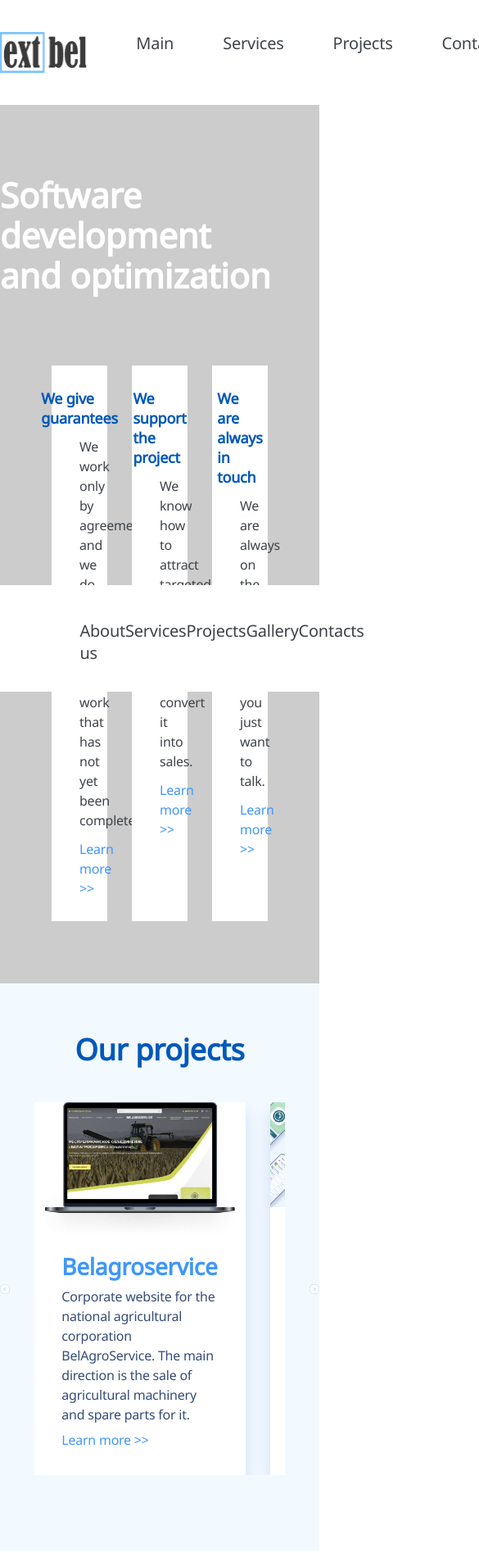
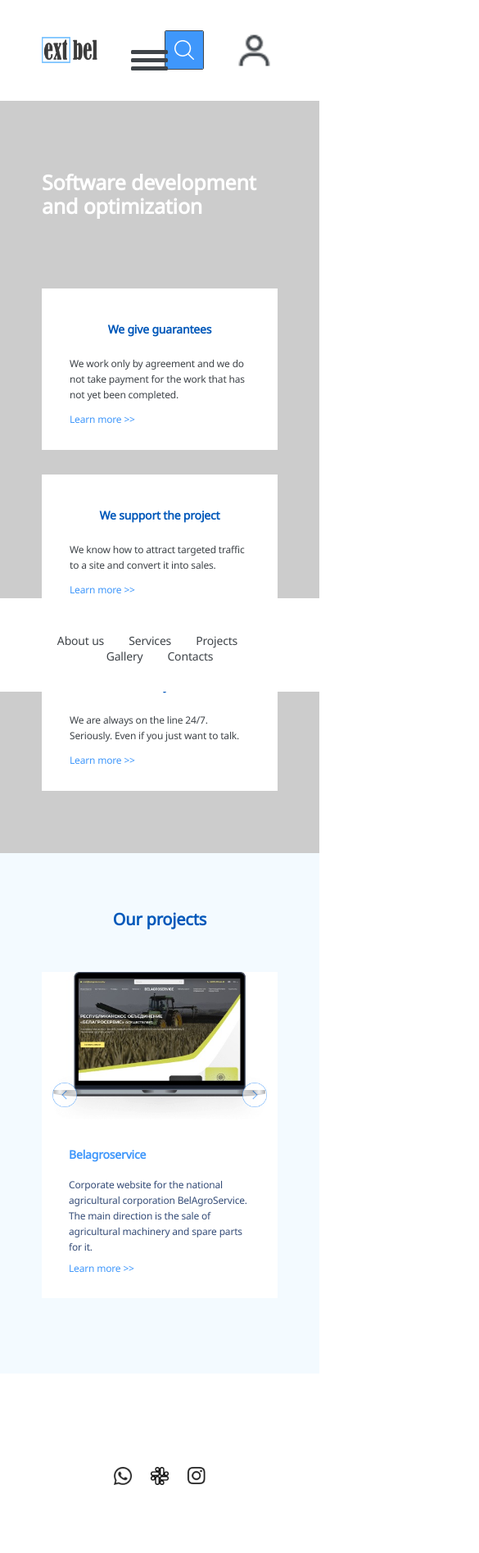
Before and after one commit to Greenkrok/ExtBel, a website built with webpack: page src/index.html in a window 390 px wide. Shown: the top 1895 px of the page at 82% size, 585 px wide, since content can reach past the window. After the commit the page ends 1864 px from the top, so only its background shows below. Built offline with nearby package versions, Linux system fonts and the light colour scheme; files whose address does not match are found by name.

Commit message:
feat: add media queries

```diff
--- /dev/null
+++ b/src/styles/scss/global/_media-queries.scss
@@ -0,0 +1,404 @@
+@media (max-width: 1600px) {
+  body {
+    font-weight: normal;
+    font-size: 12px;
+    line-height: 19px;
+  }
+
+  .logo {
+    width: 85px;
+  }
+
+
+  .header__nav {
+    font-size: 16px;
+    line-height: 22px;
+    margin: 0 60px;
+  }
+
+  header .menu__item:not(:last-child) {
+    margin-right: 48px;
+  }
+
+  h1 {
+    font-weight: bold;
+    font-size: 33px;
+    line-height: 39px;
+  }
+
+  h2 {
+    font-weight: 600;
+    font-size: 28px;
+    line-height: 19px;
+  }
+
+  h3 {
+    font-weight: 600;
+    font-size: 22px;
+    line-height: 30px;
+  }
+
+  h4 {
+    font-weight: 600;
+    font-size: 14px;
+    line-height: 19px;
+  }
+
+  .container {
+    max-width: 1120px;
+  }
+
+  .profile {
+    margin-left: 48px;
+
+    &__avatar {
+      margin-right: 8.45px
+    }
+  }
+
+  .arrow {
+    width: 40px;
+    height: 40px;
+  }
+
+  .slider__item {
+    width: 10px;
+    height: 10px;
+  }
+
+  .social__item {
+    width: 22px;
+    height: 22px;
+  }
+}
+
+@media (max-width: 1280px) {
+  body {
+    font-size: 10px;
+    line-height: 14px;
+  }
+
+  h1 {
+    font-weight: bold;
+    font-size: 30px;
+    line-height: 29px;
+  }
+
+  h2 {
+    display: none;
+  }
+
+  h3 {
+    font-weight: 600;
+    font-size: 18px;
+    line-height: 25px;
+  }
+
+  h4 {
+    font-weight: 600;
+    font-size: 12px;
+    line-height: 14px;
+  }
+
+  .container {
+    max-width: 920px;
+  }
+
+  .logo {
+    width: 59.5px;
+  }
+
+
+  header .menu__item:not(:last-child) {
+    margin-right: 40px;
+  }
+
+  .header__nav {
+    font-size: 12px;
+    line-height: 16px;
+  }
+
+  .profile__avatar {
+    width: 14px;
+    height: 14.67px;
+  }
+
+  .arrow {
+    width: 30px;
+    height: 30px;
+  }
+
+  .slider__item {
+    width: 8px;
+    height: 8px;
+  }
+
+  .footer__nav {
+    font-size: 12px;
+    line-height: 16.35px;
+  }
+
+  .social__item {
+    width: 20px;
+    height: 20px;
+
+    &:not(:last-child) {
+      margin-right: 21.5px;
+    }
+  }
+}
+
+@media (max-width: 960px) {
+  body {
+    font-size: 27px;
+    line-height: 150%;
+  }
+
+  h1 {
+    font-weight: bold;
+    font-size: 62px;
+    line-height: 66px;
+  }
+
+  h2 {
+    font-weight: 600;
+    font-size: 45px;
+    line-height: 54px;
+  }
+
+  h3 {
+    font-weight: 600;
+    font-size: 31.5px;
+    line-height: 43px;
+  }
+
+  h4 {
+    font-weight: 600;
+    font-size: 32px;
+    line-height: 43px;
+  }
+
+  .container {
+    max-width: 648px;
+  }
+
+  header {
+    background: #FFFFFF;
+    position: fixed;
+    width: 100vw;
+    top: 0;
+    left: 0;
+    z-index: 666;
+  }
+
+  main {
+    margin-top: 123px;
+  }
+
+  .logo {
+    width: 153px;
+  }
+
+
+  .header__nav {
+    font-size: 36px;
+    line-height: 49px;
+    margin: 0;
+  }
+
+
+  .profile {
+    margin: 0;
+  }
+
+  .profile__avatar {
+    width: 40.5px;
+    height: 42.75px;
+  }
+
+  .arrow {
+    width: 66px;
+    height: 66px;
+  }
+
+  .slider__item {
+    width: 22px;
+    height: 22px;
+  }
+  .search-form__input {
+    display: none;
+  }
+
+  .profile__text {
+    display: none;
+  }
+
+  .burger-container {
+    .burger {
+		display: inline-block;
+	  }
+
+    .menu {
+      display: none;
+      transition: left .5s;
+    }
+
+    .toggle:checked ~ .menu {
+      position: fixed;
+      top: 0;
+      left: 0;
+      display: flex;
+      flex-direction: column;
+      justify-content: start;
+      width: 70%;
+      height: 100%;
+      background-color: $white;
+      box-shadow: 200px 1px rgba(0, 0, 0, 0.5);
+      padding: 200px 65px;
+
+      .menu__item {
+        margin-bottom: 14px;
+      }
+    }
+  }
+
+  .cards {
+    flex-direction: column;
+
+    .card {
+      width: 100%;
+    }
+
+    .card:not(:last-child) {
+      margin-bottom: 30px;
+    }
+  }
+
+  .projects {
+    width: 100%;
+    margin: 0;
+  }
+
+  .project {
+    width: 100%;
+  }
+
+  .project:not(:first-child) {
+    display: none;
+
+  }.project:first-child {
+    margin-right: 0;
+}
+
+.arrow {
+    position: absolute;
+
+    &_left {
+      left: 29px;
+      top: 135px;
+    }
+
+    &_right {
+      right: 29px;
+      top: 135px;
+    }
+}
+
+  footer .menu {
+    width: 100%;
+    flex-wrap: wrap;
+    justify-content: center;
+
+    &__item:not(:last-child) {
+      margin-right: 50px;
+    }
+  }
+
+  .footer__nav {
+    font-size: 32px;
+    line-height: 44px;
+  }
+
+  .social__item {
+    width: 50px;
+    height: 50px;
+
+    &:not(:last-child) {
+      margin-right: 50px;
+    }
+  }
+}
+
+@media (max-width: 720px) {
+  body {
+    font-size: 12px;
+    line-height: 19px;
+  }
+
+  h1 {
+    font-weight: bold;
+    font-size: 25px;
+    line-height: 29px;
+  }
+
+  h2 {
+    font-weight: 600;
+    font-size: 20px;
+    line-height: 24px;
+  }
+
+  h3, h4 {
+    font-weight: 600;
+    font-size: 14px;
+  }
+
+  .container {
+    max-width: 288px;
+  }
+
+  .logo {
+    width: 68px;
+  }
+
+
+  .header__nav {
+    font-size: 16px;
+    line-height: 22px;
+  }
+
+  .arrow {
+    width: 30px;
+    height: 30px;
+
+    &_left {
+      left: 13px;
+    }
+
+    &_right {
+      right: 13px;
+    }
+  }
+
+  .slider__item {
+    width: 10px;
+    height: 10px;
+  }
+
+  .footer__nav {
+    font-size: 14px;
+    line-height: 19px;
+  }
+
+  footer .menu__item:not(:last-child) {
+    margin-right: 30px;
+  }
+
+  .social__item {
+    width: 22px;
+    height: 22px;
+
+    &:not(:last-child) {
+      margin-right: 23px;
+    }
+  }
+}
--- a/src/styles/scss/style.scss
+++ b/src/styles/scss/style.scss
@@ -81,3 +81,5 @@ summary {
   cursor: pointer;
   color: $blue-light;
 }
+
+@import "./global/media-queries";
```
